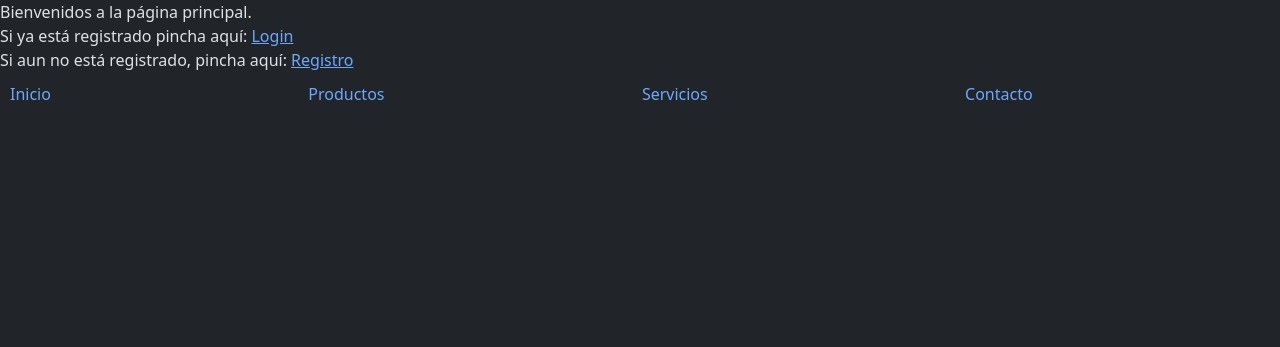
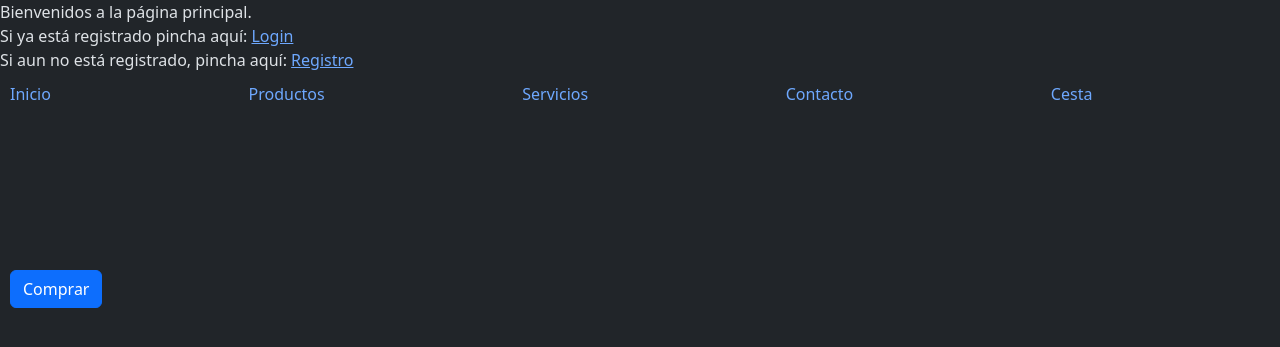
Before and after one commit to NoeliaTinajeroOrtiz/proyecto1evaluacion, a PHP site: page /view/AllProductsView.php in a window 1280 px wide. Shown: the top 347 px of the page. Run offline with PHP 8.4, Linux system fonts and the light colour scheme; tables that the repository leaves empty or names only in its code hold one stand-in row (values such as "Sample post"); data that the repository does not hold is empty.

Commit message:
creamos el botón comprar y la opción cesta en el menu

```diff
--- a/view/AllProductsView.php
+++ b/view/AllProductsView.php
@@ -80,6 +80,7 @@
                 </ul>
             </li>
             <li><a href="ContactoView.php">Contacto</a></li>
+            <li><a href="CestaView.php">Cesta</a></li>
         </ul>
     </nav>
 
@@ -100,6 +101,7 @@
         echo '<img src="' . $row['imagenProducto'] . '"><br>';
         echo "<br>";
         ?>
+        <button type="button" class="btn btn-primary">Comprar</button>
         </div>
         <?php
     }
--- a/view/AllServicesView.php
+++ b/view/AllServicesView.php
@@ -80,6 +80,7 @@
                 </ul>
             </li>
             <li><a href="ContactoView.php">Contacto</a></li>
+            <li><a href="CestaView.php">Cesta</a></li>
         </ul>
     </nav>
 
@@ -100,6 +101,7 @@
         echo '<img src="' . $row['imagenServicio'] . '"><br>';
         echo "<br>";
         ?>
+        <button type="button" class="btn btn-primary">Comprar</button>
         </div>
         <?php
     }
--- a/view/ComprobaryMejorarView.php
+++ b/view/ComprobaryMejorarView.php
@@ -79,6 +79,7 @@
                 </ul>
             </li>
             <li><a href="ContactoView.php">Contacto</a></li>
+            <li><a href="CestaView.php">Cesta</a></li>
         </ul>
     </nav>
 
@@ -99,6 +100,7 @@
         echo '<img src="' . $row['imagenServicio'] . '"><br>';
         echo "<br>";
         ?>
+        <button type="button" class="btn btn-primary">Comprar</button>
         </div>
         <?php
     }
--- a/view/ContactoView.php
+++ b/view/ContactoView.php
@@ -79,6 +79,7 @@
                 </ul>
             </li>
             <li><a href="ContactoView.php">Contacto</a></li>
+            <li><a href="CestaView.php">Cesta</a></li>
         </ul>
     </nav>
     <h3>Nuestra Empresa</h3>
--- a/view/DiseñarWebView.php
+++ b/view/DiseñarWebView.php
@@ -79,6 +79,7 @@
                 </ul>
             </li>
             <li><a href="ContactoView.php">Contacto</a></li>
+            <li><a href="CestaView.php">Cesta</a></li>
         </ul>
     </nav>
 
@@ -99,6 +100,7 @@
         echo '<img src="' . $row['imagenServicio'] . '"><br>';
         echo "<br>";
         ?>
+        <button type="button" class="btn btn-primary">Comprar</button>
         </div>
         <?php
     }
--- a/view/InstalarView.php
+++ b/view/InstalarView.php
@@ -79,6 +79,7 @@
                 </ul>
             </li>
             <li><a href="ContactoView.php">Contacto</a></li>
+            <li><a href="CestaView.php">Cesta</a></li>
         </ul>
     </nav>
 
@@ -99,6 +100,7 @@
         echo '<img src="' . $row['imagenServicio'] . '"><br>';
         echo "<br>";
         ?>
+        <button type="button" class="btn btn-primary">Comprar</button>
         </div>
         <?php
     }
--- a/view/MantenimientoView.php
+++ b/view/MantenimientoView.php
@@ -79,6 +79,7 @@
                 </ul>
             </li>
             <li><a href="ContactoView.php">Contacto</a></li>
+            <li><a href="CestaView.php">Cesta</a></li>
         </ul>
     </nav>
 
@@ -99,6 +100,7 @@
         echo '<img src="' . $row['imagenServicio'] . '"><br>';
         echo "<br>";
         ?>
+        <button type="button" class="btn btn-primary">Comprar</button>
         </div>
         <?php
     }
--- a/view/PartesdelOrdenadorView.php
+++ b/view/PartesdelOrdenadorView.php
@@ -80,6 +80,7 @@
                 </ul>
             </li>
             <li><a href="ContactoView.php">Contacto</a></li>
+            <li><a href="CestaView.php">Cesta</a></li>
         </ul>
     </nav>
 
@@ -100,6 +101,7 @@
         echo '<img src="' . $row['imagenProducto'] . '"><br>';
         echo "<br>";
         ?>
+        <button type="button" class="btn btn-primary">Comprar</button>
         </div>
         <?php
     }
--- a/view/PerifericosView.php
+++ b/view/PerifericosView.php
@@ -80,6 +80,7 @@
                 </ul>
             </li>
             <li><a href="ContactoView.php">Contacto</a></li>
+            <li><a href="CestaView.php">Cesta</a></li>
         </ul>
     </nav>
 
@@ -100,6 +101,7 @@
         echo '<img src="' . $row['imagenProducto'] . '"><br>';
         echo "<br>";
         ?>
+        <button type="button" class="btn btn-primary">Comprar</button>
         </div>
         <?php
     }
--- a/view/ReparacionView.php
+++ b/view/ReparacionView.php
@@ -79,6 +79,7 @@
                 </ul>
             </li>
             <li><a href="ContactoView.php">Contacto</a></li>
+            <li><a href="CestaView.php">Cesta</a></li>
         </ul>
     </nav>
 
@@ -99,6 +100,7 @@
         echo '<img src="' . $row['imagenServicio'] . '"><br>';
         echo "<br>";
         ?>
+        <button type="button" class="btn btn-primary">Comprar</button>
         </div>
         <?php
     }
--- a/view/SolucionarErroresView.php
+++ b/view/SolucionarErroresView.php
@@ -79,6 +79,7 @@
                 </ul>
             </li>
             <li><a href="ContactoView.php">Contacto</a></li>
+            <li><a href="CestaView.php">Cesta</a></li>
         </ul>
     </nav>
 
@@ -99,6 +100,7 @@
         echo '<img src="' . $row['imagenServicio'] . '"><br>';
         echo "<br>";
         ?>
+        <button type="button" class="btn btn-primary">Comprar</button>
         </div>
         <?php
     }
--- a/view/TeclasView.php
+++ b/view/TeclasView.php
@@ -80,6 +80,7 @@
                 </ul>
             </li>
             <li><a href="ContactoView.php">Contacto</a></li>
+            <li><a href="CestaView.php">Cesta</a></li>
         </ul>
     </nav>
 
@@ -104,6 +105,7 @@
         <?php
     }
     ?>
+    <button type="button" class="btn btn-primary">Comprar</button>
     </div>
     <?php
 
--- a/view/paginaprincipalView.php
+++ b/view/paginaprincipalView.php
@@ -81,6 +81,7 @@
                 </ul>
             </li>
             <li><a href="ContactoView.php">Contacto</a></li>
+            <li><a href="CestaView.php">Cesta</a></li>
         </ul>
     </nav>
 </body>
```
